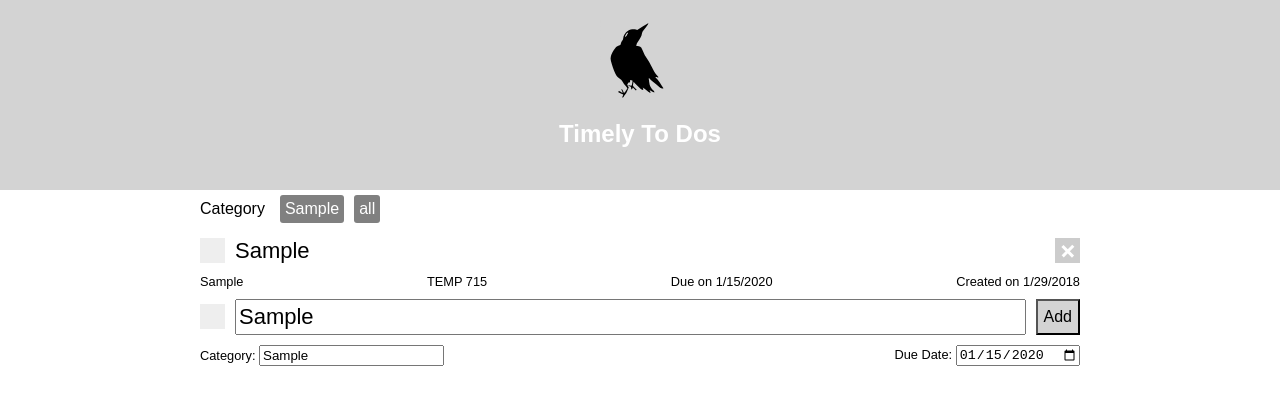
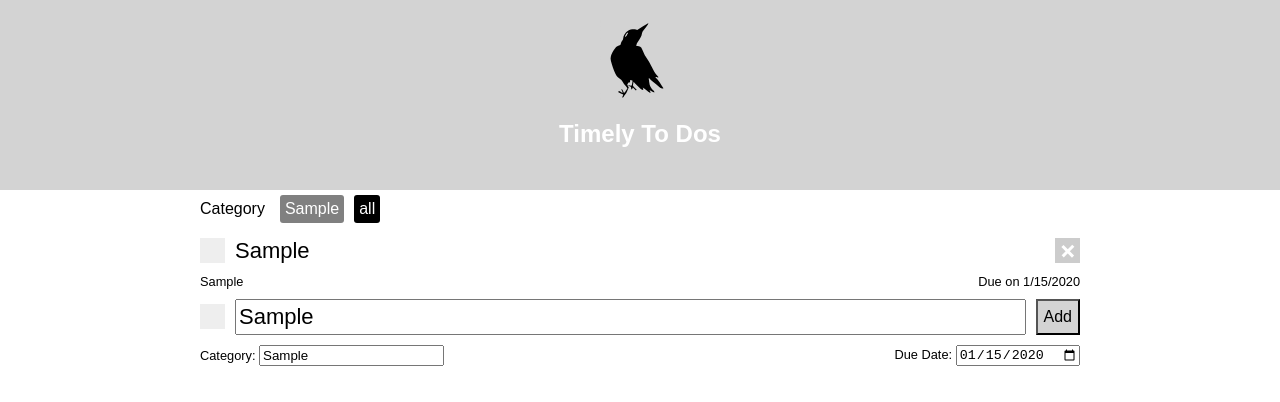
Before and after one commit to AdaByronLovelace/timely-todos, a React (Create React App) app: page / in a window 1280 px wide. Both pictures are taken after typing "Sample", "Sample", "2020-01-15" into the empty fields and a click on the button "Add". Shown: the top 402 px of the page. Built offline with nearby package versions, Linux system fonts and the light colour scheme.

Commit message:
readme and some cleanup, added selected css

```diff
--- a/src/components/Todo.css
+++ b/src/components/Todo.css
@@ -213,3 +213,7 @@ div.tag-filters .filter {
   margin: 5px;
   cursor: pointer;
 }
+
+div.tag-filters .filter.selected {
+  background: black;
+}
--- a/src/components/Todo.js
+++ b/src/components/Todo.js
@@ -50,9 +50,7 @@ export default class Todo extends React.Component {
         </div>
         <div className="bottom">
           <div className="tag">{ this.props.tag }</div>
-          <div>TEMP {this.props.temp}</div>
           <div className="due">Due on { this.getDate(this.props.deadlineDate) }</div>
-          <div>Created on { this.getDate(this.props.createdDate) }</div>
         </div>
       </div>
     )
```
Also changed, not shown: 1 other file (tests, documents, lock files or other folders).
